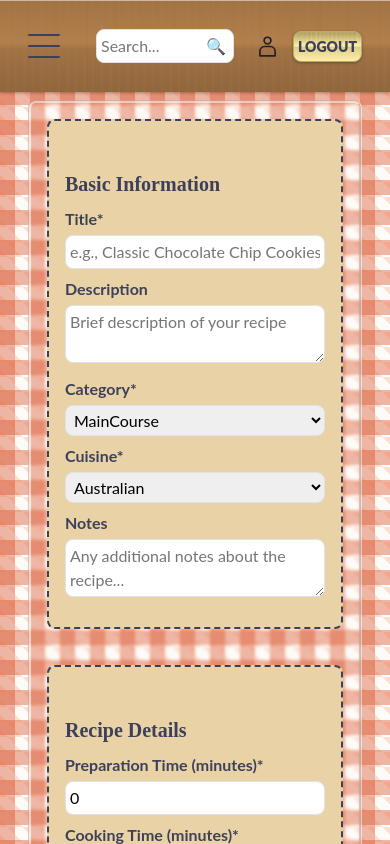
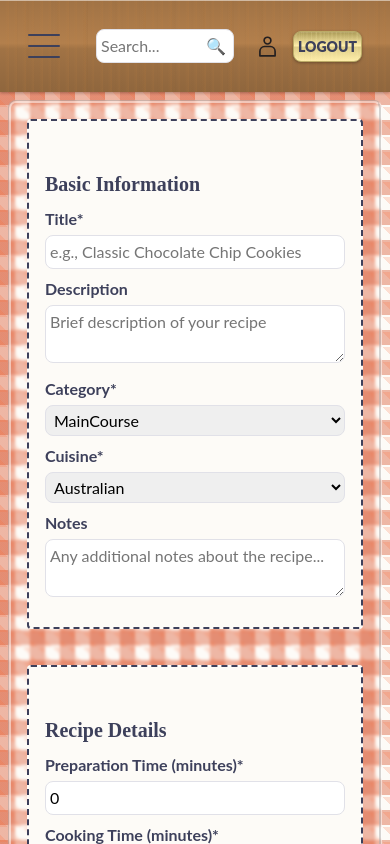
Before and after one commit to anaadeladelrosario/personal-website, a React (Vite) app in the folder recipe-book/: page /add-recipe in a window 390 px wide. Shown: the top 844 px of the page. Built offline with nearby package versions, Linux system fonts and the light colour scheme.

Commit message:
refactoring design system

```diff
--- a/recipe-book/src/styles/design-system.css
+++ b/recipe-book/src/styles/design-system.css
@@ -17,7 +17,9 @@
   --color-border: #e1e1e8;
   --color-disabled: #9ea0a9;
 
-  /* Background Image */
+  /******************************************** Background Image ********************************************************************/
+
+  /*Wood*/
   --wood-tone-background: -webkit-repeating-linear-gradient(
       left,
       hsla(30, 50%, 40%, 0) 0%,
@@ -35,6 +37,8 @@
       /* Lighter wood */ hsl(30, 40%, 45%) 53%,
       hsl(30, 40%, 40%) 100% /* Darker wood */
     );
+
+  /*Gold*/
   --gold-tone-background: -webkit-repeating-linear-gradient(
       left,
       rgba(255, 238, 170, 0) 0%,
@@ -57,6 +61,7 @@
           0.6%, rgba(255, 238, 170, 0.15) 1.2%),
     linear-gradient(180deg, #a95 0%, #fea 47%, #dc8 53%, #fea 100%);
 
+  /*Silver*/
   --silver-tone-background: -webkit-repeating-linear-gradient(
       left,
       hsla(0, 0%, 100%, 0) 0%,
@@ -85,12 +90,18 @@
       hsl(0, 0%, 70%) 100%
     );
 
-  /* Typography */
+  /******************************************** Typography ********************************************************************/
+
+  /* Font Primary */
   --font-primary: "Cormorant Garamond", serif;
+
+  /* Font Body */
   --font-body: "Lato", sans-serif;
+
+  /* Font Mono */
   --font-mono: "Roboto Mono", monospace;
 
-  /* Font Sizes */
+  /******************************************** Font Sizes ********************************************************************/
   --text-xs: 0.75rem; /* 12px */
   --text-sm: 0.875rem; /* 14px */
   --text-base: 1rem; /* 16px */
@@ -99,7 +110,7 @@
   --text-2xl: 1.5rem; /* 24px */
   --text-3xl: 1.875rem; /* 30px */
 
-  /* Spacing */
+  /******************************************** Spacing ********************************************************************/
   --space-xs: 0.25rem; /* 4px */
   --space-sm: 0.5rem; /* 8px */
   --space-md: 1rem; /* 16px */
@@ -109,25 +120,25 @@
   --space-3xl: 4rem; /* 64px */
   --space-4xl: 6rem; /* 96px */
   --space-5xl: 8rem; /* 128px */
-  --space-6xl: 10rem; /*
+  --space-6xl: 10rem; /* 160px */
 
-  /* Border Radius */
+  /******************************************** Border Radius ********************************************************************/
   --radius-sm: 0.25rem; /* 4px */
   --radius-md: 0.5rem; /* 8px */
   --radius-lg: 1rem; /* 16px */
   --radius-full: 9999px;
 
-  /* Shadows */
+  /******************************************** Shadows ********************************************************************/
   --shadow-sm: 0 1px 2px rgba(0, 0, 0, 0.05);
   --shadow-md: 0 4px 6px -1px rgba(0, 0, 0, 0.1);
   --shadow-lg: 0 10px 15px -3px rgba(0, 0, 0, 0.1);
 
-  /* Transitions */
+  /******************************************** Transitions ********************************************************************/
   --transition-fast: 150ms ease;
   --transition-normal: 250ms ease;
   --transition-slow: 350ms ease;
 
-  /* Z-index */
+  /******************************************** Z-index ********************************************************************/
   --z-dropdown: 100;
   --z-sticky: 200;
   --z-modal: 300;
@@ -137,7 +148,8 @@
 
 /* Utility Classes */
 .container {
-  width: clamp(350px, 50%, 1200px);
+  /* width: clamp(350px, 50%, 1200px); */
+  width: 100%;
   margin: 0 auto;
   padding: 0 var(--space-md);
 }
@@ -191,15 +203,21 @@
   min-height: 100vh;
 }
 
-@media (min-width: 768px) {
+@media (min-width: 1025px) and (max-width: 1280px) {
   .container {
-    width: clamp(350px, 100%, 1600px);
+    width: clamp(768px, 100%, 1280px);
   }
 }
 
-@media (min-width: 450px) and (max-width: 768px) {
+@media (min-width: 769px) and (max-width: 1024px) {
   .container {
-    width: clamp(350px, 100%, 900px);
+    width: clamp(768px, 100%, 1024px);
+  }
+}
+
+@media (min-width: 320px) and (max-width: 768px) {
+  .container {
+    width: clamp(300px, 100%, 768px);
   }
 }
 
--- a/recipe-book/src/styles/index.css
+++ b/recipe-book/src/styles/index.css
@@ -88,10 +88,10 @@ button:disabled {
 }
 
 section {
-  background-color: var(--color-warning);
+  background-color: var(--color-background);
   margin: var(--space-md);
   padding: var(--space-md);
-  border-radius: var(--radius-md);
+  border-radius: var(--radius-sm);
 }
 
 header {
```
